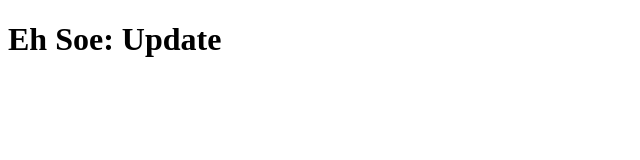
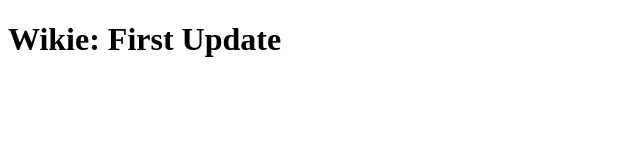
Before and after one commit to sawehkalanephaung/colla_demo1, a plain HTML site: page index.html in a window 1280 px wide. Shown: the whole page, without its empty margins (0-640 px from the left). Drawn offline with Linux system fonts and the light colour scheme.

Commit message:
Update index.html
I change EH to WK

```diff
--- a/index.html
+++ b/index.html
@@ -6,6 +6,6 @@
     <title>Demo</title>
 </head>
 <body>
-    <h1>Eh Soe: Update</h1>
+    <h1>Wikie: First Update</h1>
 </body>
 </html>
```
